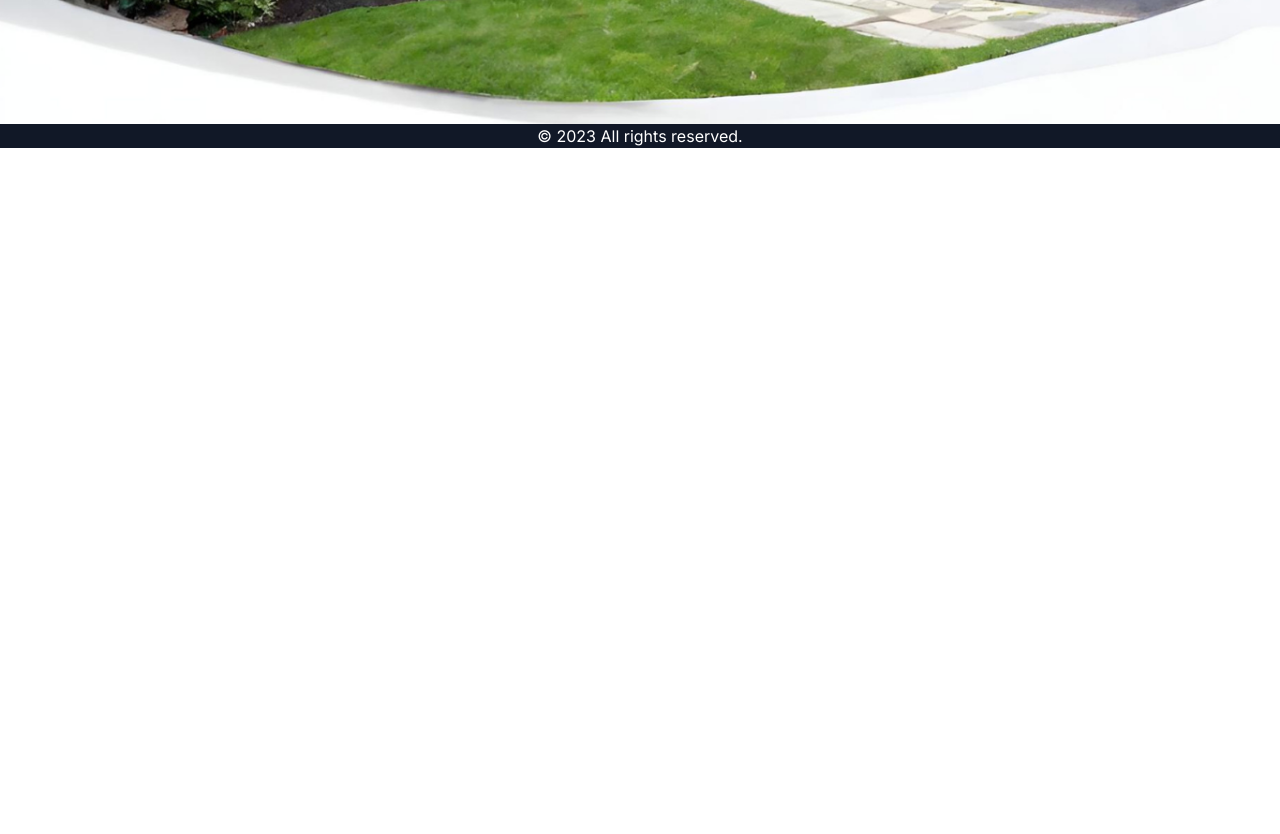
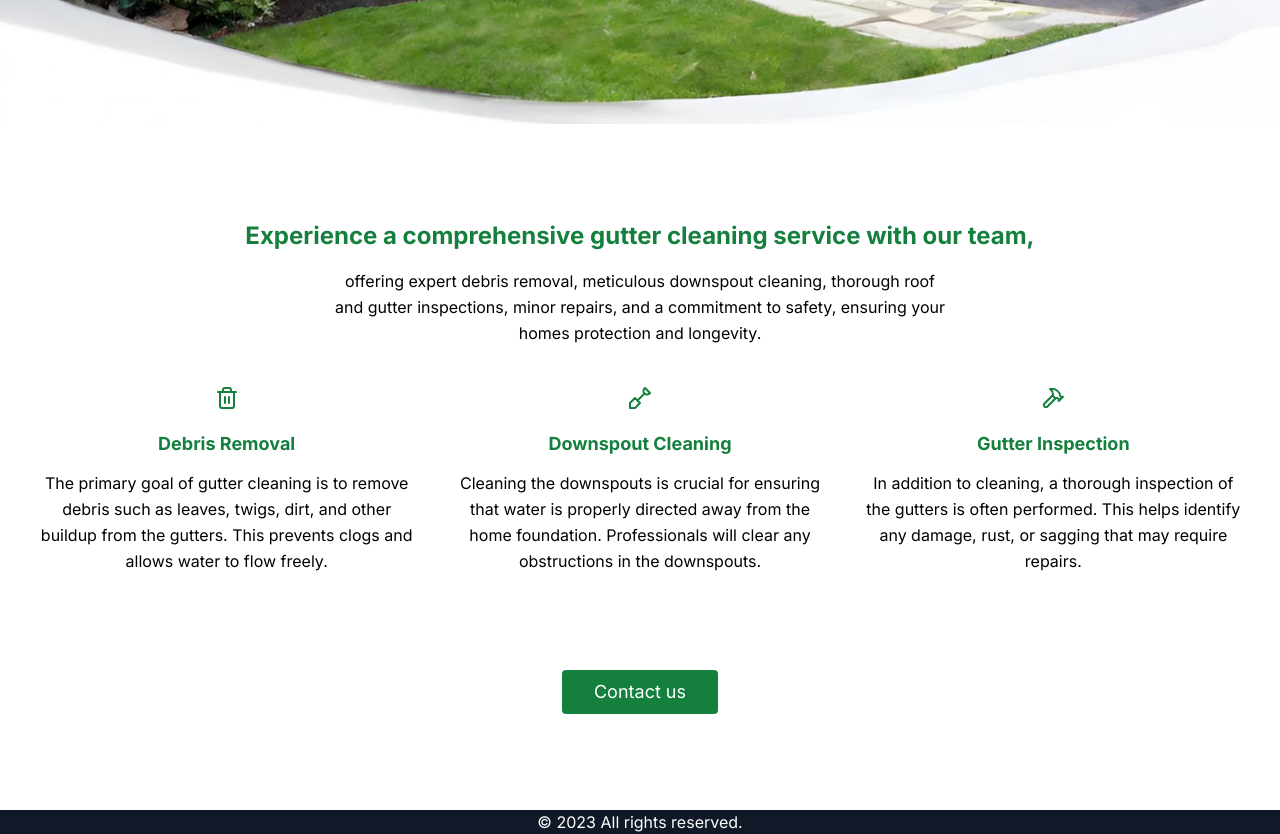
Before and after one commit to hannakozak/gutter-service, a Next.js app: page / in a window 1280 px wide. Shown: the part 540-1374 px from the top of the page. Before the commit the page ends 800 px from the top, so only its background shows below. Built offline with nearby package versions, Linux system fonts and the light colour scheme; a web font is replaced by a local one.

Commit message:
feat: add feature section

```diff
--- a/package.json
+++ b/package.json
@@ -9,10 +9,13 @@
 		"lint": "next lint --fix --dir src"
 	},
 	"dependencies": {
+		"@tailwindcss/typography": "^0.5.10",
 		"@typescript-eslint/eslint-plugin": "^6.11.0",
 		"@typescript-eslint/parser": "^6.11.0",
 		"eslint-config-prettier": "^9.0.0",
 		"eslint-plugin-import": "^2.29.0",
+		"lucide": "^0.292.0",
+		"lucide-react": "^0.292.0",
 		"next": "14.0.3",
 		"prettier": "^3.1.0",
 		"prettier-plugin-tailwindcss": "^0.5.7",
--- a/src/app/page.tsx
+++ b/src/app/page.tsx
@@ -1,4 +1,5 @@
 import Image from "next/image";
+import { Feature } from "@/ui/features/feature";
 
 export default function Home() {
 	return (
@@ -14,6 +15,7 @@ export default function Home() {
 					}}
 				/>
 			</div>
+			<Feature />
 		</main>
 	);
 }
--- /dev/null
+++ b/src/ui/features/feature.tsx
@@ -0,0 +1,64 @@
+import { Hammer, Shovel, Trash2 } from "lucide-react";
+
+export const Feature = () => {
+	const features = [
+		{
+			id: 1,
+			heading: "Debris Removal",
+			description:
+				"The primary goal of gutter cleaning is to remove debris such as leaves, twigs, dirt, and other buildup from the gutters. This prevents clogs and allows water to flow freely.",
+			icon: <Trash2 />,
+		},
+		{
+			id: 2,
+			heading: "Downspout Cleaning",
+			description:
+				"Cleaning the downspouts is crucial for ensuring that water is properly directed away from the home foundation. Professionals will clear any obstructions in the downspouts.",
+			icon: <Shovel />,
+		},
+		{
+			id: 3,
+			heading: "Gutter Inspection",
+			description:
+				"In addition to cleaning, a thorough inspection of the gutters is often performed. This helps identify any damage, rust, or sagging that may require repairs.",
+			icon: <Hammer />,
+		},
+	];
+	return (
+		<>
+			<section className="">
+				<div className="container mx-auto px-5 py-24">
+					<div className="mb-20 text-center text-2xl">
+						<h2 className="mb-4 font-bold text-green-700">
+							Experience a comprehensive gutter cleaning service with our team,
+						</h2>
+						<p className="text-gray-500s mx-auto text-base leading-relaxed lg:w-3/4 xl:w-2/4">
+							offering expert debris removal, meticulous downspout cleaning, thorough roof and
+							gutter inspections, minor repairs, and a commitment to safety, ensuring your homes
+							protection and longevity.
+						</p>
+						<div className="mt-6 flex flex-col justify-center text-center md:flex-row">
+							{features.map((feature) => (
+								<div
+									key={feature.id}
+									className="flex flex-col items-center p-4 text-center md:w-1/3"
+								>
+									<div className="mb-5 text-green-700">{feature.icon}</div>
+									<div className="flex-grow">
+										<h2 className="title-font mb-3 text-lg font-bold text-green-700">
+											{feature.heading}
+										</h2>
+										<p className="text-base leading-relaxed">{feature.description}</p>
+									</div>
+								</div>
+							))}
+						</div>
+					</div>
+					<button className="mx-auto mt-16 flex rounded border-0 bg-green-700 px-8 py-2 text-lg text-white hover:bg-green-900 focus:outline-none">
+						Contact us
+					</button>
+				</div>
+			</section>
+		</>
+	);
+};
--- a/tailwind.config.ts
+++ b/tailwind.config.ts
@@ -1,20 +1,21 @@
-import type { Config } from 'tailwindcss'
+/* eslint-disable import/no-default-export */
+import type { Config } from "tailwindcss";
 
 const config: Config = {
 	content: [
-    './src/pages/**/*.{js,ts,jsx,tsx,mdx}',
-    './src/components/**/*.{js,ts,jsx,tsx,mdx}',
-    './src/app/**/*.{js,ts,jsx,tsx,mdx}',
+		"./src/pages/**/*.{js,ts,jsx,tsx,mdx}",
+		"./src/components/**/*.{js,ts,jsx,tsx,mdx}",
+		"./src/app/**/*.{js,ts,jsx,tsx,mdx}",
+		"./src/ui/**/*.{js,ts,jsx,tsx,mdx}",
 	],
 	theme: {
 		extend: {
 			backgroundImage: {
-        'gradient-radial': 'radial-gradient(var(--tw-gradient-stops))',
-        'gradient-conic':
-          'conic-gradient(from 180deg at 50% 50%, var(--tw-gradient-stops))',
+				"gradient-radial": "radial-gradient(var(--tw-gradient-stops))",
+				"gradient-conic": "conic-gradient(from 180deg at 50% 50%, var(--tw-gradient-stops))",
 			},
 		},
 	},
-  plugins: [],
-}
-export default config
+	plugins: [require("@tailwindcss/typography")],
+};
+export default config;
```
Also changed, not shown: 1 other file (tests, documents, lock files or other folders). Lines whose indentation alone changed are shown as unchanged.
